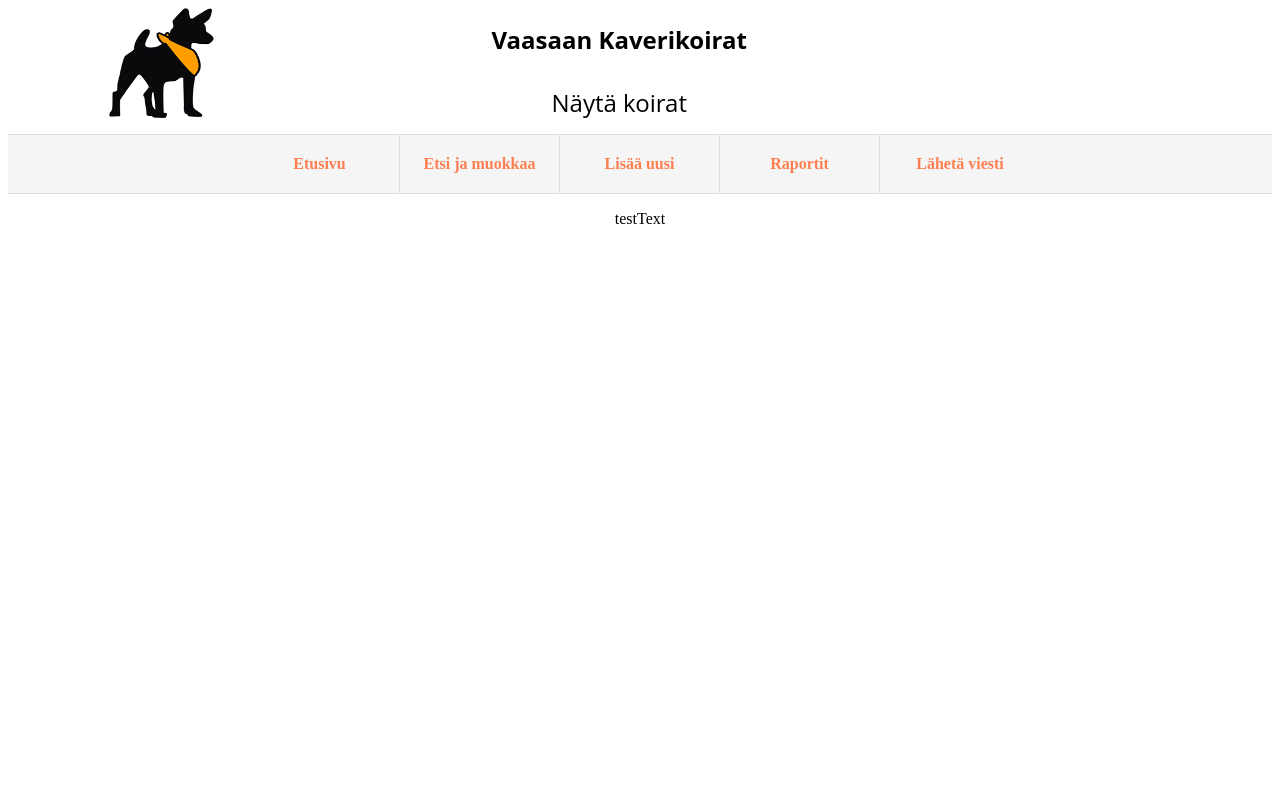
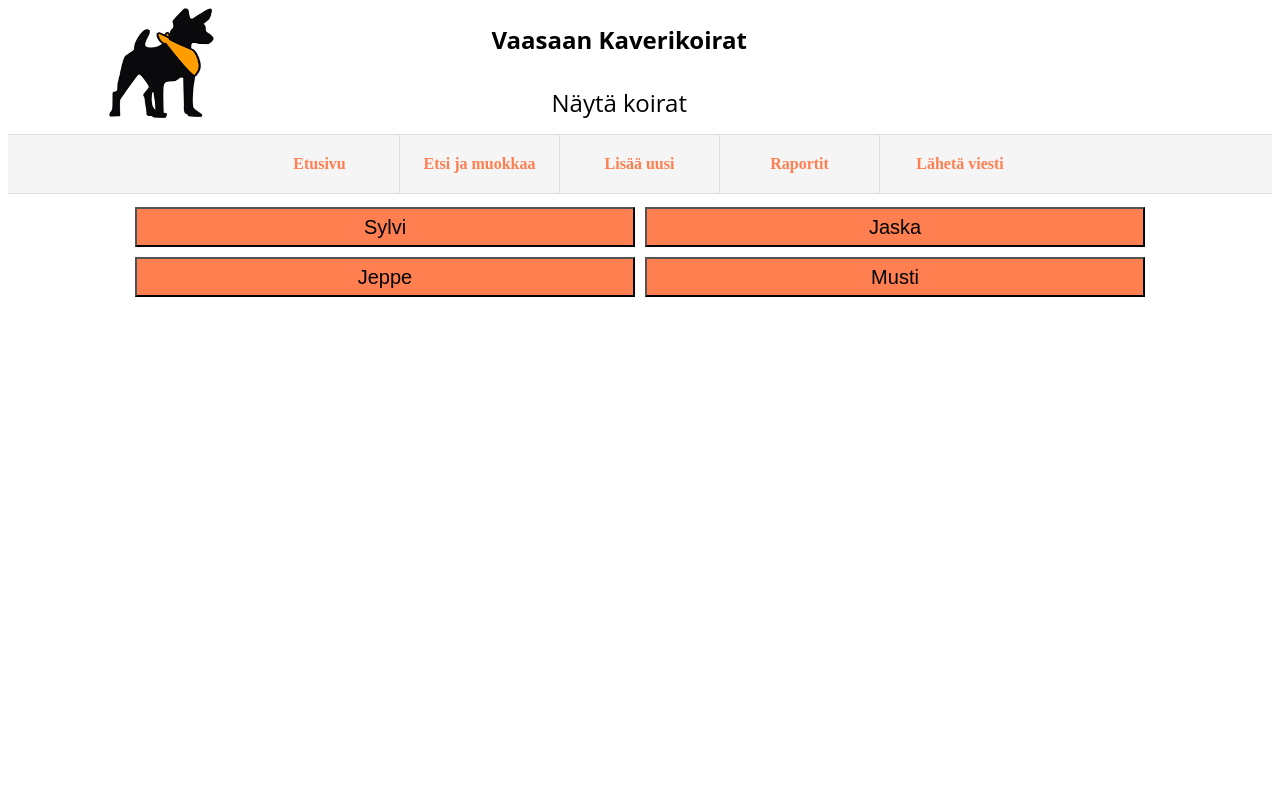
Before and after one commit to raumanm/ProjectHau, an Angular app in the folder frontend/angulartest-app/: page /searchDogs in a window 1280 px wide. Shown: the top 800 px of the page. Built offline with nearby package versions, Linux system fonts and the light colour scheme.

Commit message:
Add test buttons

```diff
--- a/frontend/angulartest-app/src/app/dog.component/search-dogs.component.html
+++ b/frontend/angulartest-app/src/app/dog.component/search-dogs.component.html
@@ -5,7 +5,16 @@
     <title>Title</title>
 </head>
 <body>
-<p>testText</p>
+<!----
+<ul>
+  <li *ngFor="let dog of dogs">
+    <span>{{dog.nameNickname}}</span>
+  </li>
+</ul>
+--->
+  <button *ngFor="let dog of dogs">
+    {{dog.nameNickname}}
+  </button>
 
 </body>
 </html>
```
